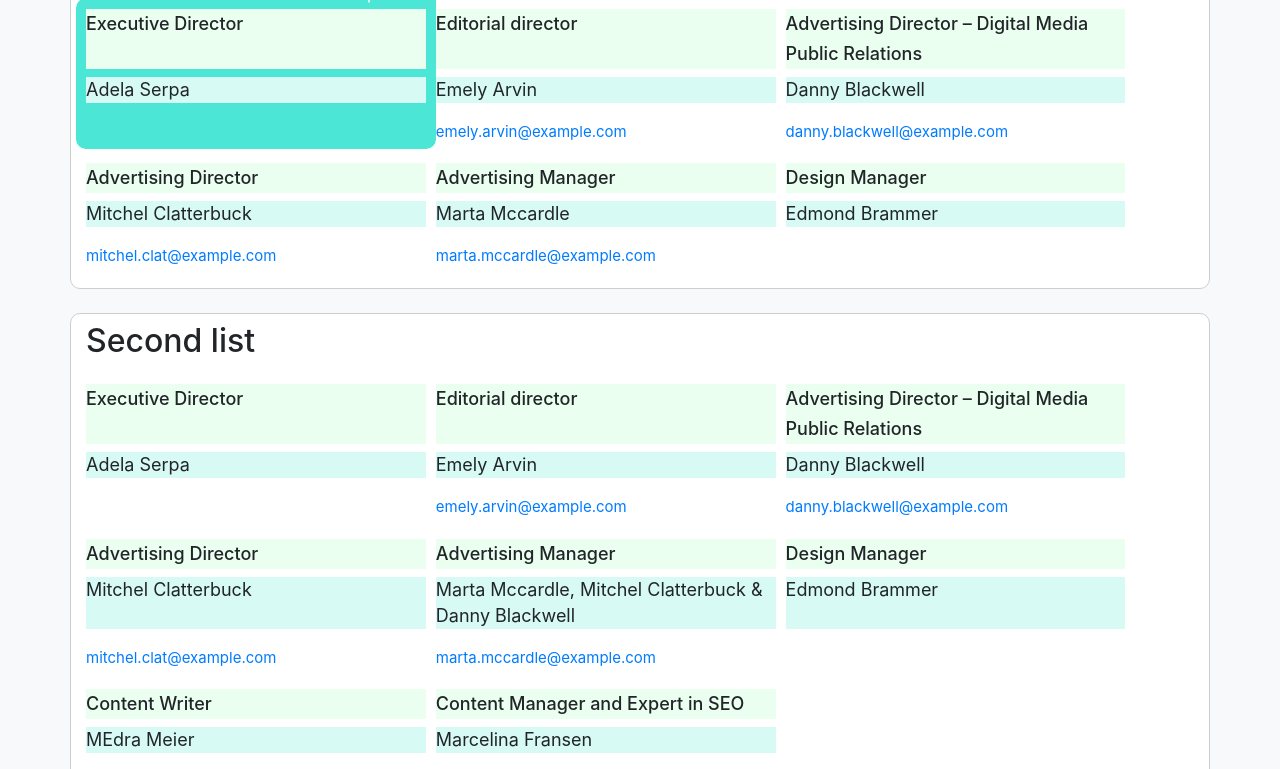
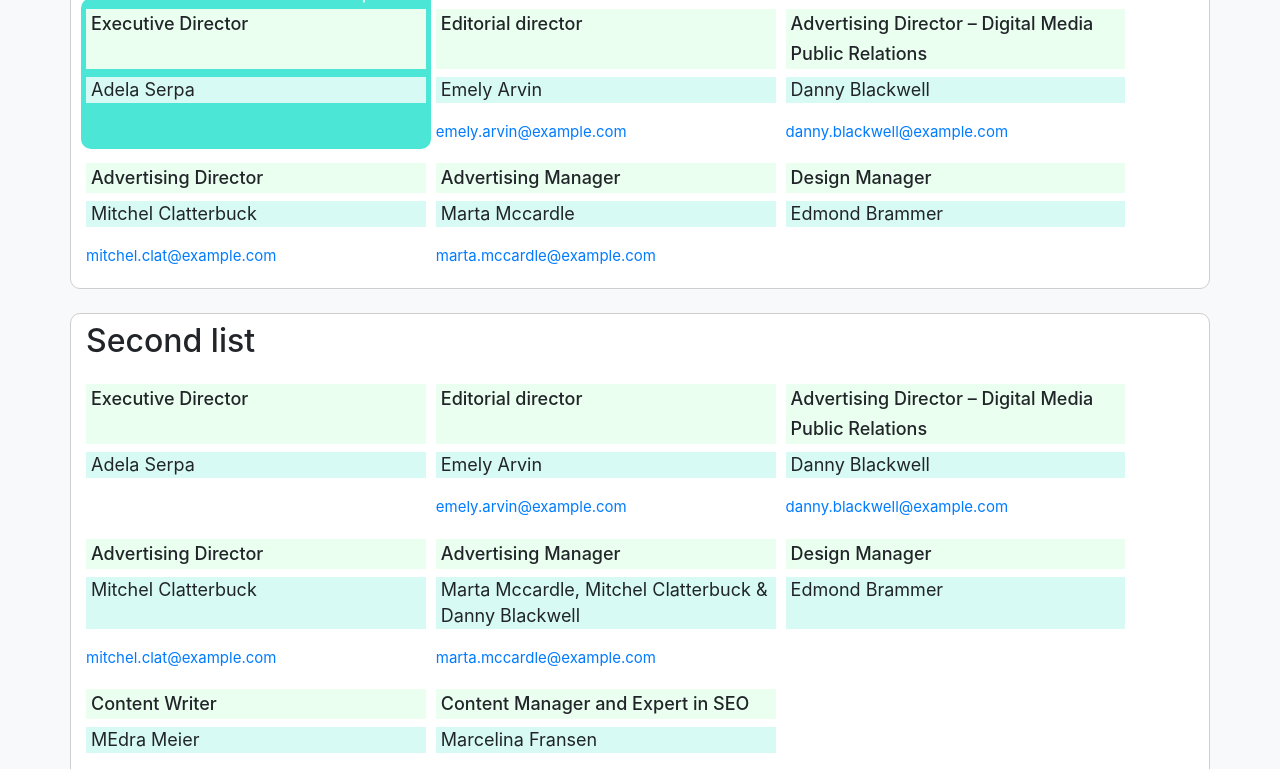
Before and after one commit to lazarkulasevic/min-heighter, a plain HTML site: page index.html in a window 1280 px wide. Shown: the part 463-1232 px from the top of the page. Drawn offline with nearby package versions, Linux system fonts and the light colour scheme.

Commit message:
style fix

```diff
--- a/styles/style.scss
+++ b/styles/style.scss
@@ -27,8 +27,10 @@ body {
         line-height: 30px;
         font-size: 18px;
         background-color: #eaffef;
+        padding: 0 5px;
     }
     p {
+        padding: 0 5px;
         font-size: 18px;
         line-height: 26px;
         background-color: #d7faf4;
@@ -71,6 +73,16 @@ body {
             cursor: pointer;
             opacity: 0.7;
         }
+
+        @media (min-width: 950px) {
+            &:before {
+                width: 103%;
+                left: -1.5%;
+            }
+            &:after {
+                right: -1.5%;
+            }
+        }
     }
 }
 .developer {
```
Also changed, not shown: styles/style.css, 1 other file.
